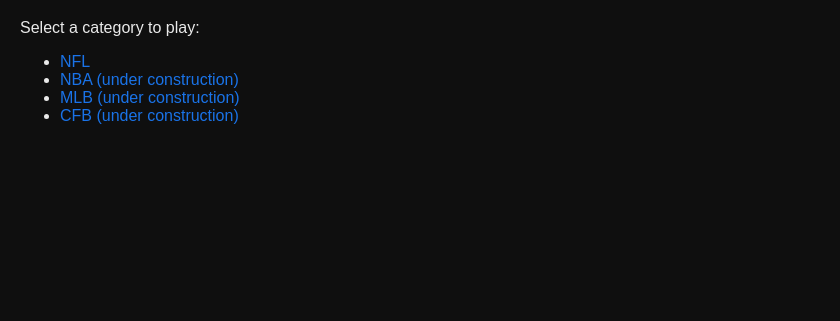
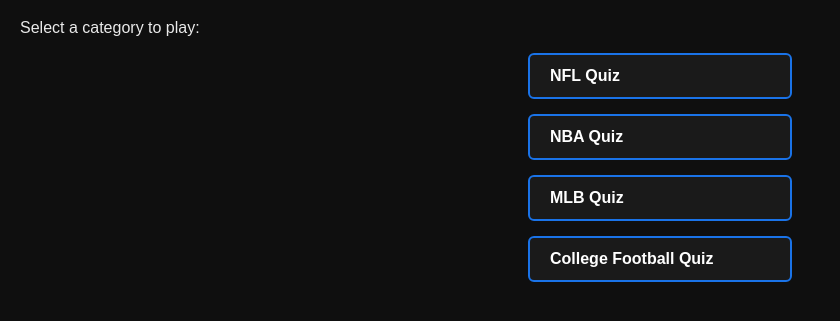
Before and after one commit to JamesHBond/elite-ball-knowledge, a website: page public/index.html in a window 1280 px wide. Shown: the part 81-402 px from the top of the page, without its empty margins (0-840 px from the left). Drawn offline with Linux system fonts and the light colour scheme.

Commit message:
Update index.html

```diff
--- a/public/index.html
+++ b/public/index.html
@@ -10,10 +10,10 @@
   <p>Select a category to play:</p>
 
   <ul>
-    <li><a href="quiz.html?category=NFL">NFL</a></li>
-    <li><a href="quiz.html?category=NBA">NBA (under construction)</a></li>
-    <li><a href="quiz.html?category=MLB">MLB (under construction)</a></li>
-    <li><a href="quiz.html?category=CFB">CFB (under construction)</a></li>
+	<a class="btn category-btn" href="quiz.html?category=NFL">NFL Quiz</a>
+	<a class="btn category-btn" href="quiz.html?category=NBA">NBA Quiz</a>
+	<a class="btn category-btn" href="quiz.html?category=MLB">MLB Quiz</a>
+	<a class="btn category-btn" href="quiz.html?category=CFB">College Football Quiz</a>
   </ul>
 </body>
 </html>
```
